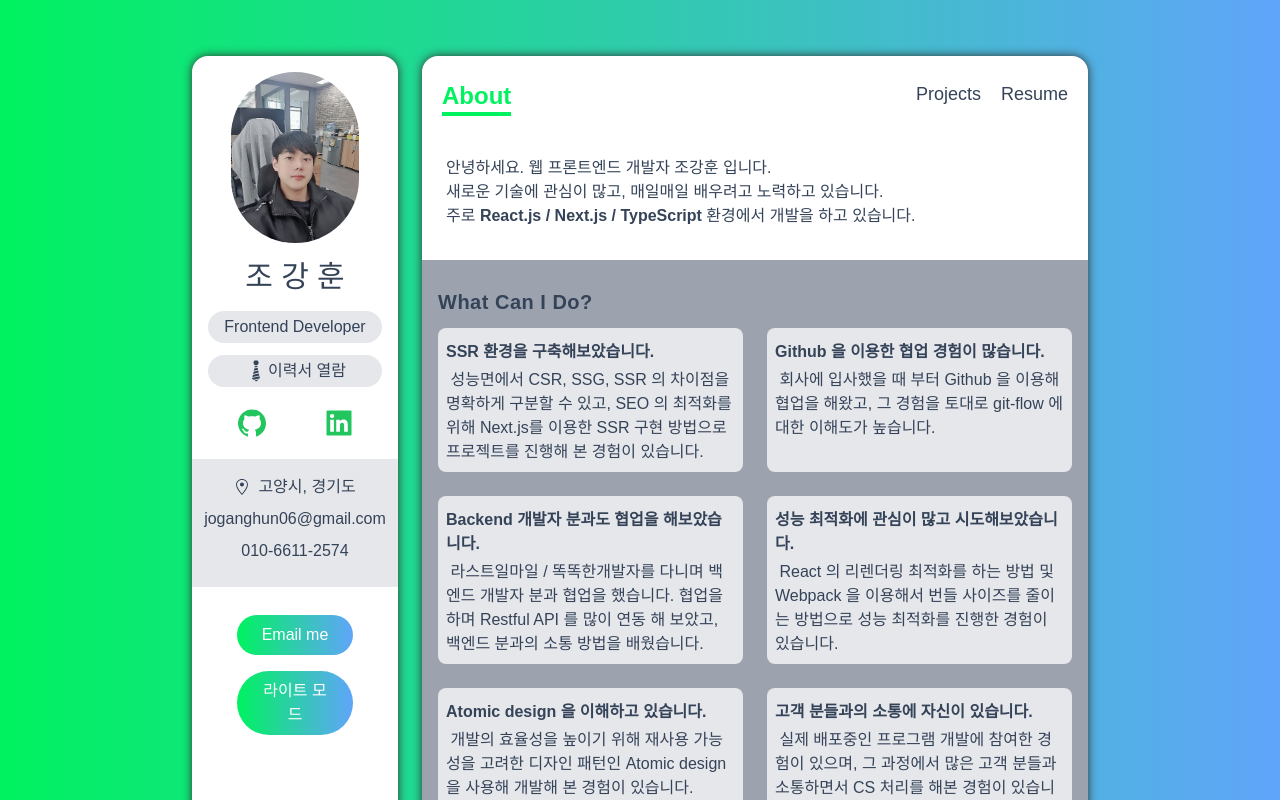
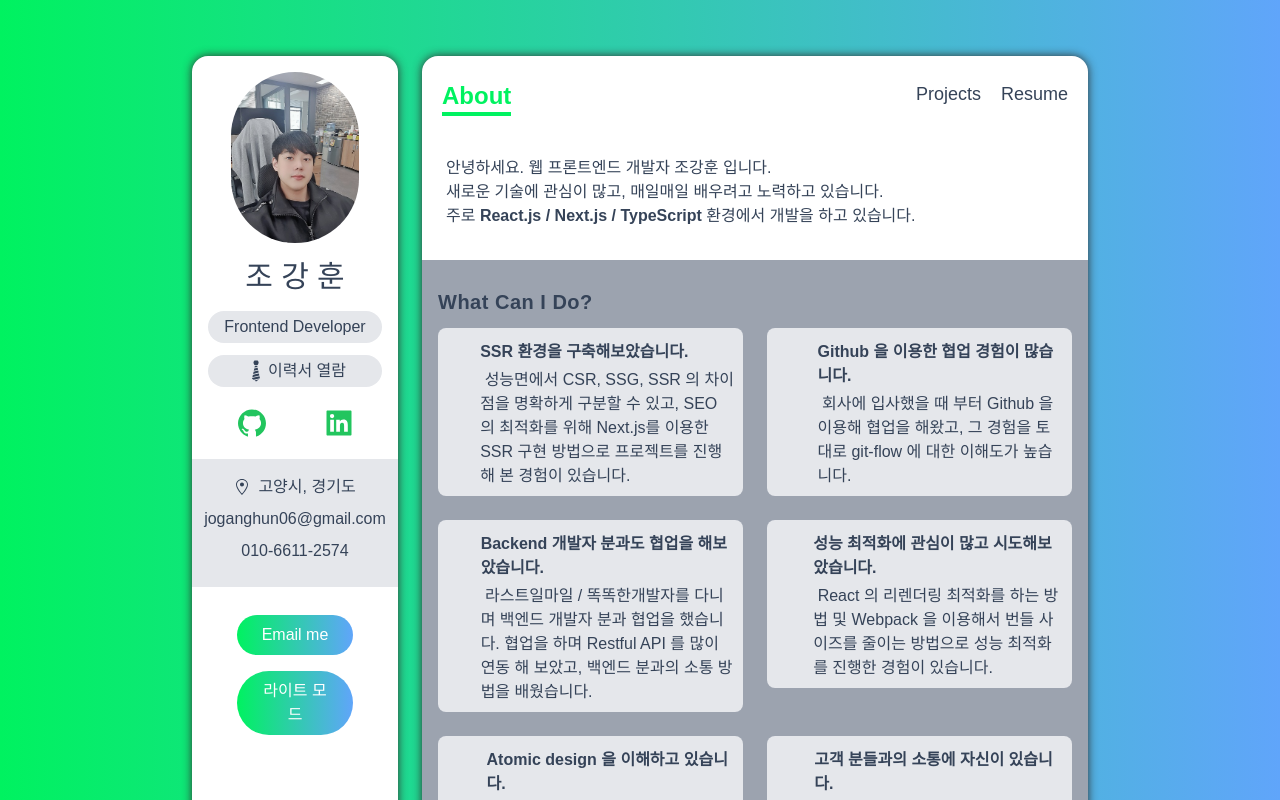
Before and after one commit to San-Goon/portfolio-newdesign, a Next.js app: page / in a window 1280 px wide. Shown: the top 800 px of the page. Built offline with nearby package versions, Linux system fonts and the light colour scheme.

Commit message:
chore: add icon in services

```diff
--- a/components/ServiceCard.tsx
+++ b/components/ServiceCard.tsx
@@ -3,7 +3,11 @@ import { ServiceType } from '../type';
 const ServiceCard = ({ title, about, Icon }: ServiceType) => {
   return (
     <div className="flex items-center p-2 space-x-4">
-      {/*<Icon className="w-12 h-12 text-primary" />*/}
+      {title === 'Collaboration' ? (
+        <Icon className="w-12 h-12 text-primary" />
+      ) : (
+        <Icon className="w-20 h-20 text-primary" />
+      )}
       <div>
         <h4 className="font-bold my-1">{title}</h4>
         <p dangerouslySetInnerHTML={{ __html: about }} />
--- a/pages/index.tsx
+++ b/pages/index.tsx
@@ -34,7 +34,7 @@ const About = () => {
             <motion.div
               variants={fadeInUp}
               key={title}
-              className="bg-gray-200 rounded-lg dark:bg-dark-200 lg:col-span-1"
+              className="bg-gray-200 mb-auto rounded-lg dark:bg-dark-200 lg:col-span-1"
             >
               <ServiceCard title={title} about={about} Icon={Icon} />
             </motion.div>
--- a/type.ts
+++ b/type.ts
@@ -1,7 +1,9 @@
+import { IconType } from 'react-icons';
+
 export interface ServiceType {
   title: string;
   about: string;
-  Icon: string; // IconType
+  Icon: IconType;
 }
 
 export interface SkillType {
```
